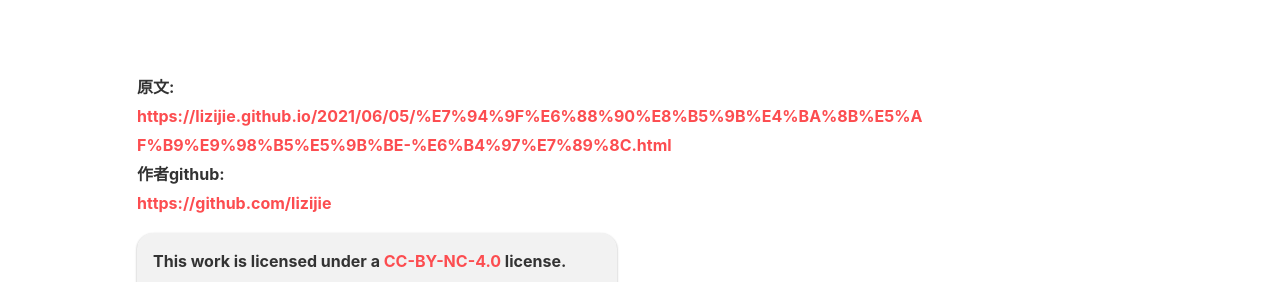
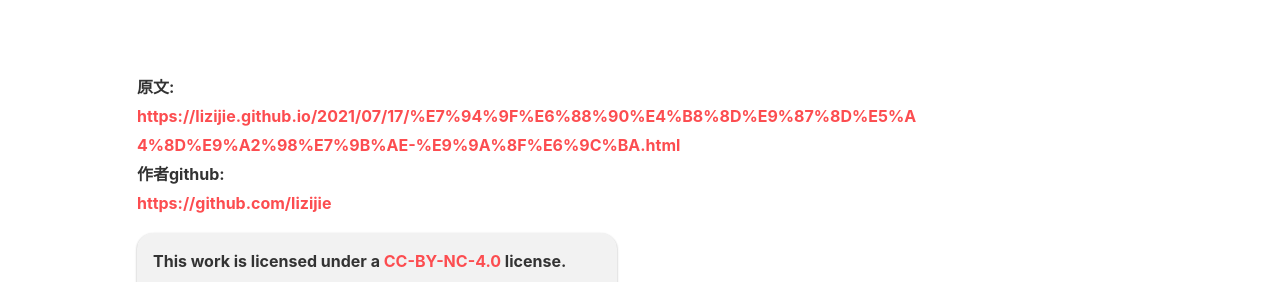
Before and after one commit to lizijie/lizijie.github.io, a Jekyll site: the page built from _posts/2021-07-17-生成不重复题目-随机.md, in a window 1280 px wide. Shown: the part 1292-1574 px from the top of the page. Built offline with Jekyll 4.4.1, drawn with Linux system fonts in a browser that asks for light colours; nearby versions of some CDN libraries; comment, search, counter and statistics services are not loaded.

Commit message:
Update 2021-07-17-生成不重复题目-随机.md

```diff
--- a/_posts/2021-07-17-生成不重复题目-随机.md
+++ b/_posts/2021-07-17-生成不重复题目-随机.md
@@ -49,7 +49,7 @@ end
 <br>
 <br>
 <b>原文:<br>
-<https://lizijie.github.io/2021/06/05/%E7%94%9F%E6%88%90%E8%B5%9B%E4%BA%8B%E5%AF%B9%E9%98%B5%E5%9B%BE-%E6%B4%97%E7%89%8C.html>
+<https://lizijie.github.io/2021/07/17/%E7%94%9F%E6%88%90%E4%B8%8D%E9%87%8D%E5%A4%8D%E9%A2%98%E7%9B%AE-%E9%9A%8F%E6%9C%BA.html>
 <br>
 作者github:<br>
 <https://github.com/lizijie>
```
Also changed, not shown: other parts of _posts/2021-07-17-生成不重复题目-随机.md (+1 -1 lines).
